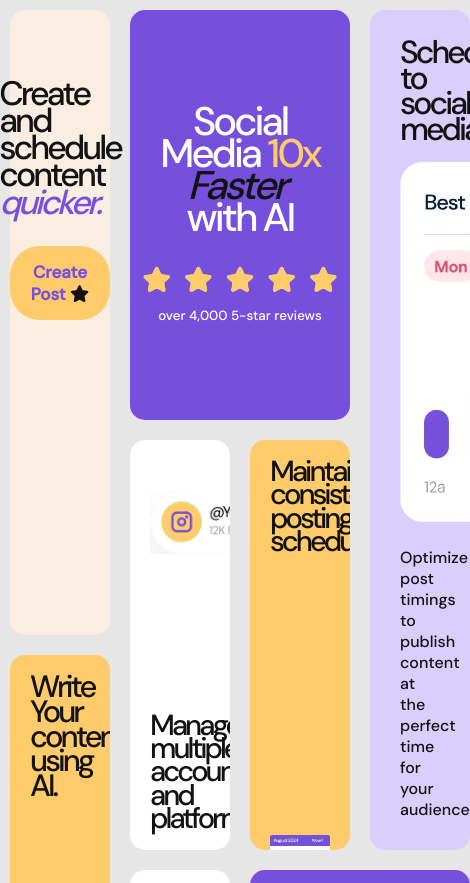
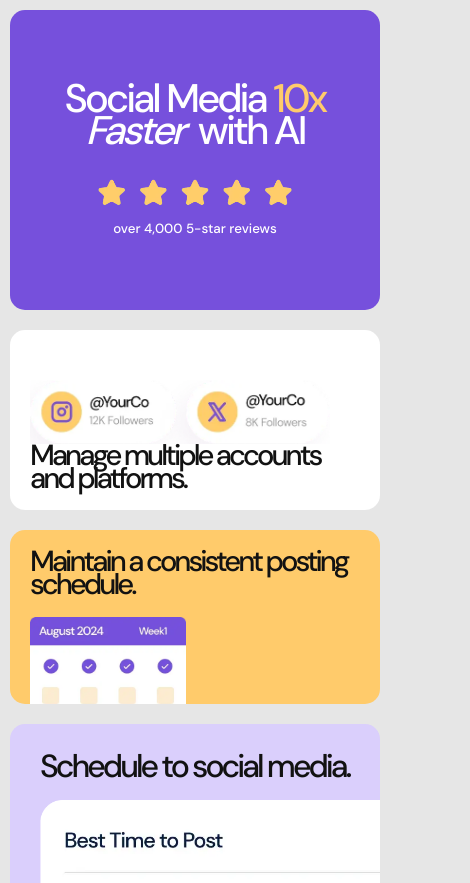
Before and after one commit to haseeb-iqbal/bento-grid-main, a plain HTML site: page index.html in a window 390 px wide. Shown: the top 883 px of the page, 470 px wide, since content can reach past the window. Drawn offline with Linux system fonts and the light colour scheme.

Commit message:
Sorting items for mobile view

```diff
--- a/style.css
+++ b/style.css
@@ -125,6 +125,7 @@ body {
   align-items: start;
   overflow: hidden;
   padding: 20px;
+  gap: 20px;
 }
 .grid-item7 {
   grid-area: grid-item7;
@@ -167,6 +168,9 @@ body {
   color: var(--white);
   width: 75%;
   text-align: center;
+}
+.grid-item-header-text2 i {
+  color: var(--white);
 }
 
 .grid-item2 img {
@@ -246,18 +250,42 @@ body {
   color: hsl(228, 45%, 44%);
 }
 
-@media screen and (max-width: 480px) {
-  /* .main-grid {
-    grid-template-areas:
-      "grid-item1"
-      "grid-item1"
-      "grid-item1"
-      "grid-item4"
-      "grid-item4"
-      "grid-item4";
+@media screen and (max-width: 768px) {
+  .main-grid {
+    display: flex;
+    flex-direction: column;
   }
 
-  body {
-    background-color: rgb(251, 0, 0);
-  } */
+  .grid-item1 {
+    order: 7;
+  }
+
+  .grid-item2 {
+    order: 1;
+    height: 300px;
+  }
+
+  .grid-item3 {
+    order: 4;
+  }
+  .grid-item4 {
+    order: 8;
+  }
+  .grid-item5 {
+    order: 2;
+  }
+  .grid-item6 {
+    order: 3;
+  }
+  .grid-item7 {
+    order: 6;
+  }
+  .grid-item8 {
+    order: 5;
+  }
+  .grid-item6 img {
+    width: 100%;
+    margin-bottom: -50px;
+    max-width: 40vw;
+  }
 }
```
